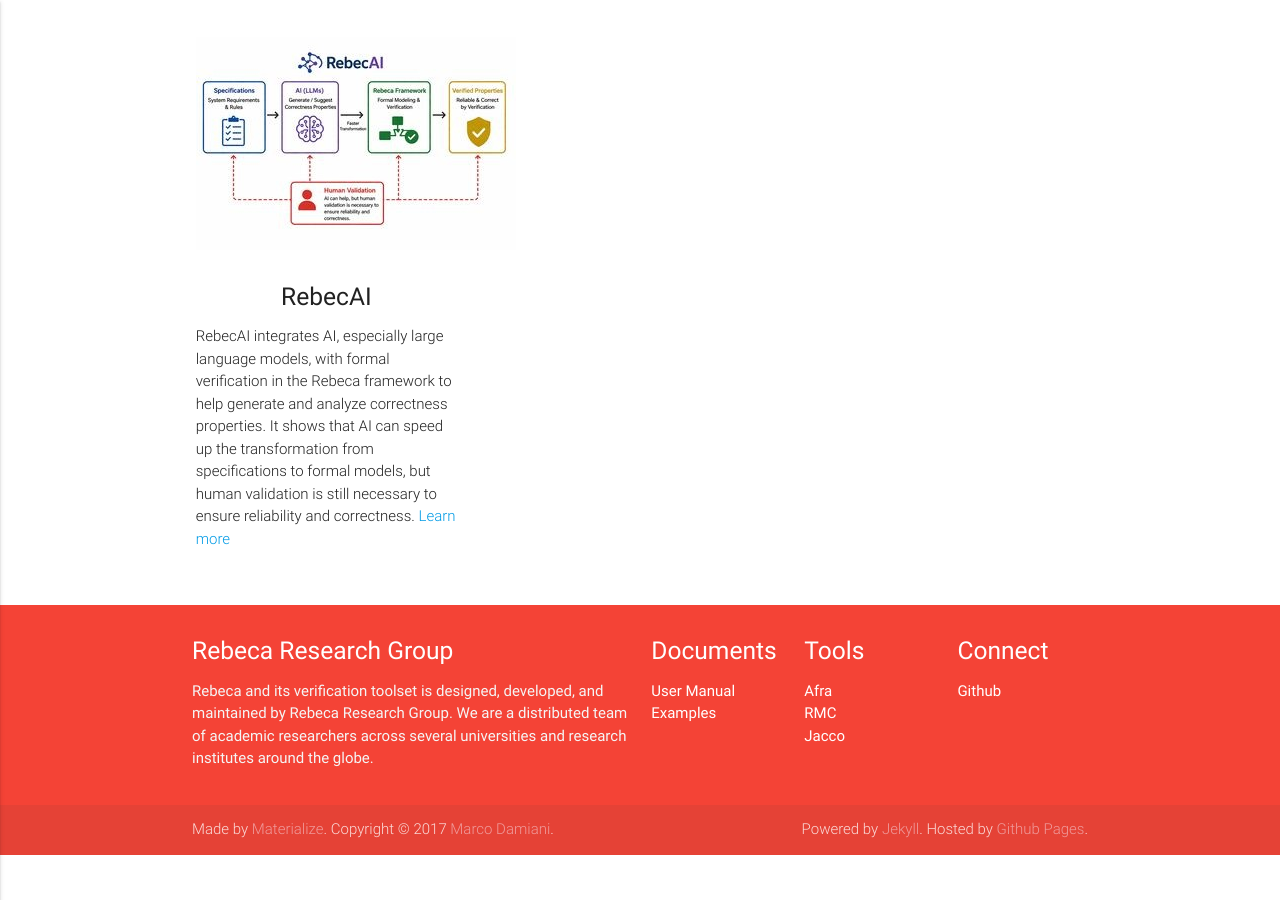
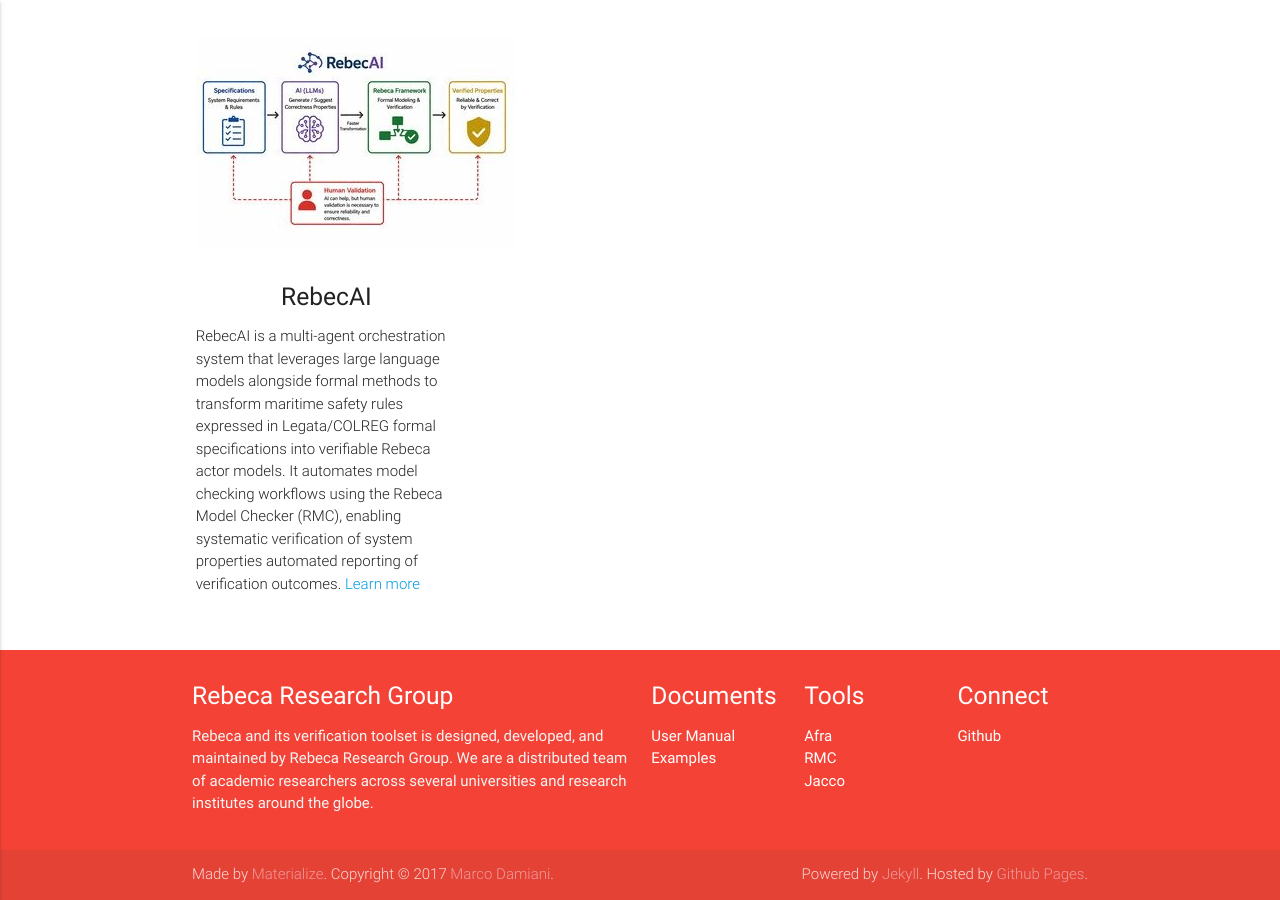
Before and after one commit to rebeca-lang/rebeca-lang.github.io, a Jekyll site: the page built from projects.md, in a window 1280 px wide and 900 px high, scrolled down 2751 px. Built offline with Jekyll 4.4.1, drawn with Linux system fonts in a browser that asks for light colours; before the commit the page ends 3606 px from its top, so only the background shows below that.

Commit message:
Revise RebecAI project description for clarity

```diff
--- a/projects.md
+++ b/projects.md
@@ -175,7 +175,7 @@ title: Projects
       <h2 class="center light-blue-text"><img src="{{ "/assets/projects/RebecAI/RebecAI-20k.jpg" | absolute_url }}" alt="RebecAI"/></h2>
       <h5 class="center">RebecAI</h5>
       <p class="light">
-         RebecAI integrates AI, especially large language models, with formal verification in the Rebeca framework to help generate and analyze correctness properties. It shows that AI can speed up the transformation from specifications to formal models, but human validation is still necessary to ensure reliability and correctness.  <a href="{{ "/allprojects/RebecAI" | relative_url }}">Learn more</a>
+         RebecAI is a multi-agent orchestration system that leverages large language models alongside formal methods to transform maritime safety rules expressed in Legata/COLREG formal specifications into verifiable Rebeca actor models. It automates model checking workflows using the Rebeca Model Checker (RMC), enabling systematic verification of system properties automated reporting of verification outcomes. <a href="{{ "/allprojects/RebecAI" | relative_url }}">Learn more</a>
       </p>
     </div>
   </div>
```
